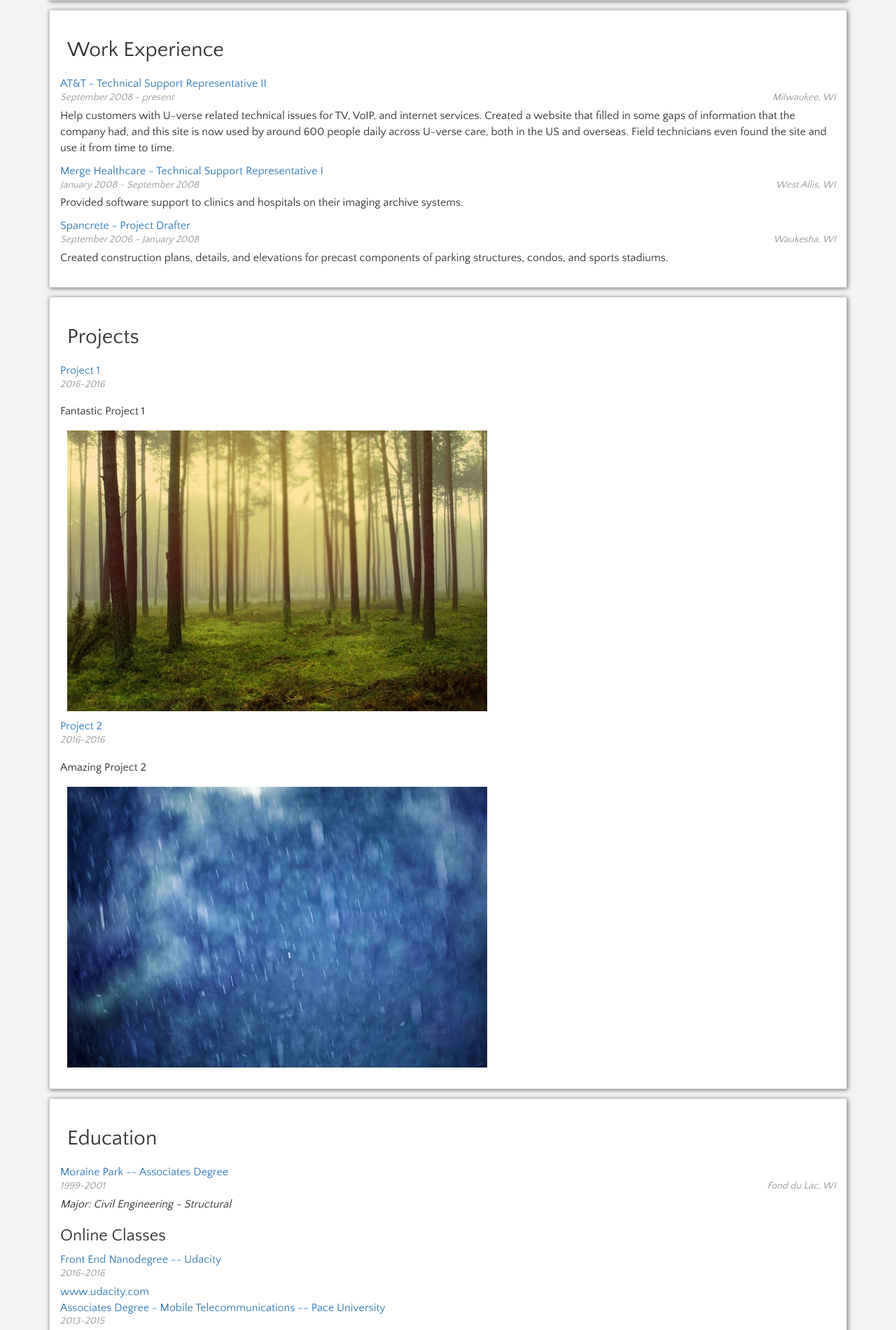
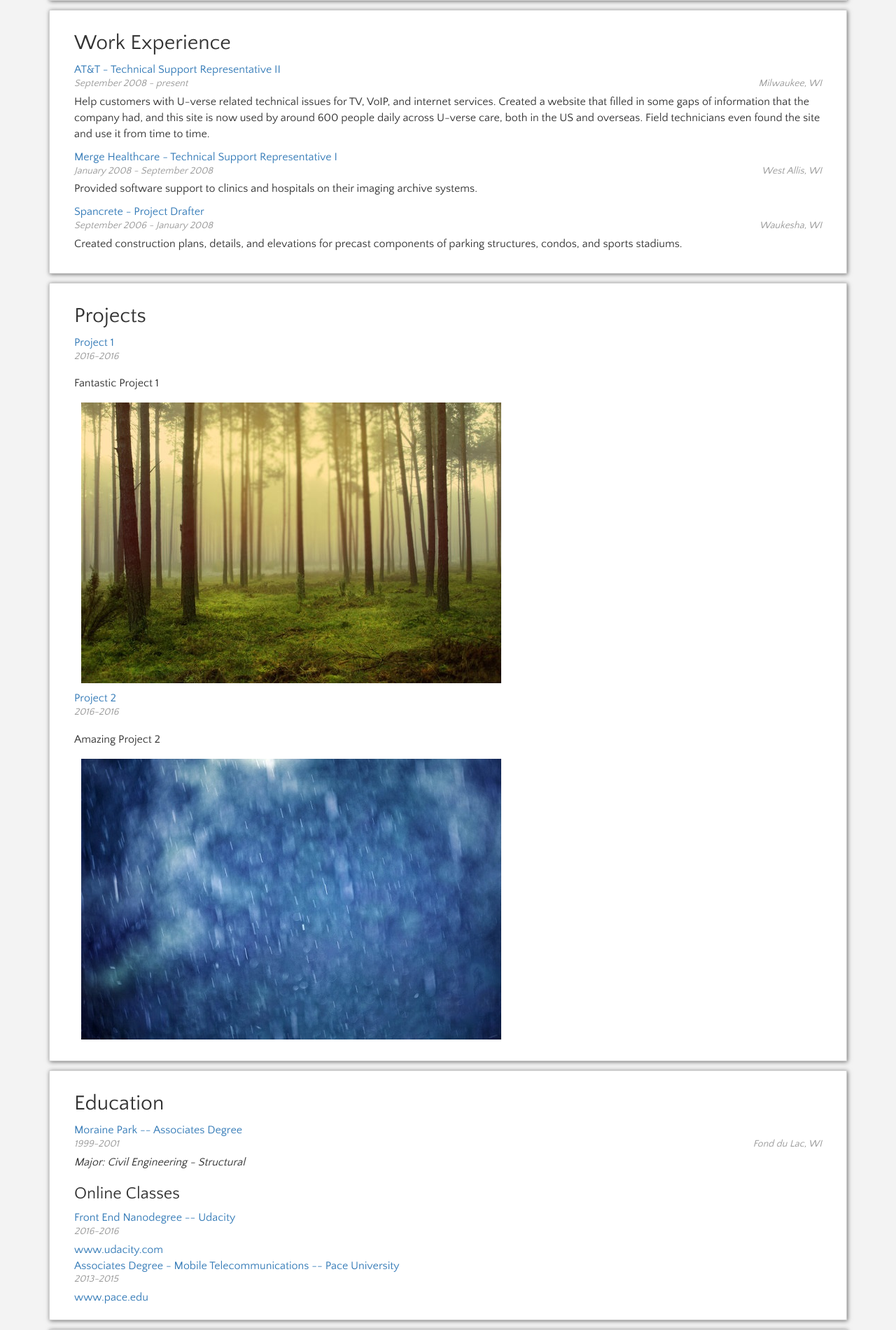
Before and after one commit to gmoffatt/gmoffatt.github.io, a PHP site: page /frontend-nanodegree-resume/index.html in a window 1280 px wide. Shown: the part 699-2599 px from the top of the page at 70% size. Run offline with PHP 8.4, Linux system fonts and the light colour scheme; some libraries are stand-ins or nearby versions.

Commit message:
added comments

```diff
--- a/frontend-nanodegree-resume/css/style.css
+++ b/frontend-nanodegree-resume/css/style.css
@@ -26,11 +26,7 @@
 .education-entry,
 .work-entry,
 .project-entry {
-<<<<<<< HEAD
   padding: 0 20px;
-=======
-  padding: 0 50px;
->>>>>>> origin/master
 }
 
 h1 {
@@ -66,11 +62,7 @@
 h3,
 h4,
 h5 {
-<<<<<<< HEAD
   padding:0px 20px;
-=======
-  padding:0px 50px;
->>>>>>> origin/master
 
 }
 
--- a/frontend-nanodegree-resume/index.html
+++ b/frontend-nanodegree-resume/index.html
@@ -114,6 +114,7 @@
      href="https://twitter.com/hashtag/javascript"
      data-widget-id="730973347446558728">#javascript Tweets</a>
      <script>!function(d,s,id){var js,fjs=d.getElementsByTagName(s)[0],p=/^http:/.test(d.location)?'http':'https';if(!d.getElementById(id)){js=d.createElement(s);js.id=id;js.src=p+"://platform.twitter.com/widgets.js";fjs.parentNode.insertBefore(js,fjs);}}(document,"script","twitter-wjs");</script>
+      <!--twitter widget created from my account, showing #javascript tweets-->
       </ul>
     </div>
   </div>
```
Also changed, not shown: frontend-nanodegree-resume/js/resumeBuilder.js (+3 -5 lines).
